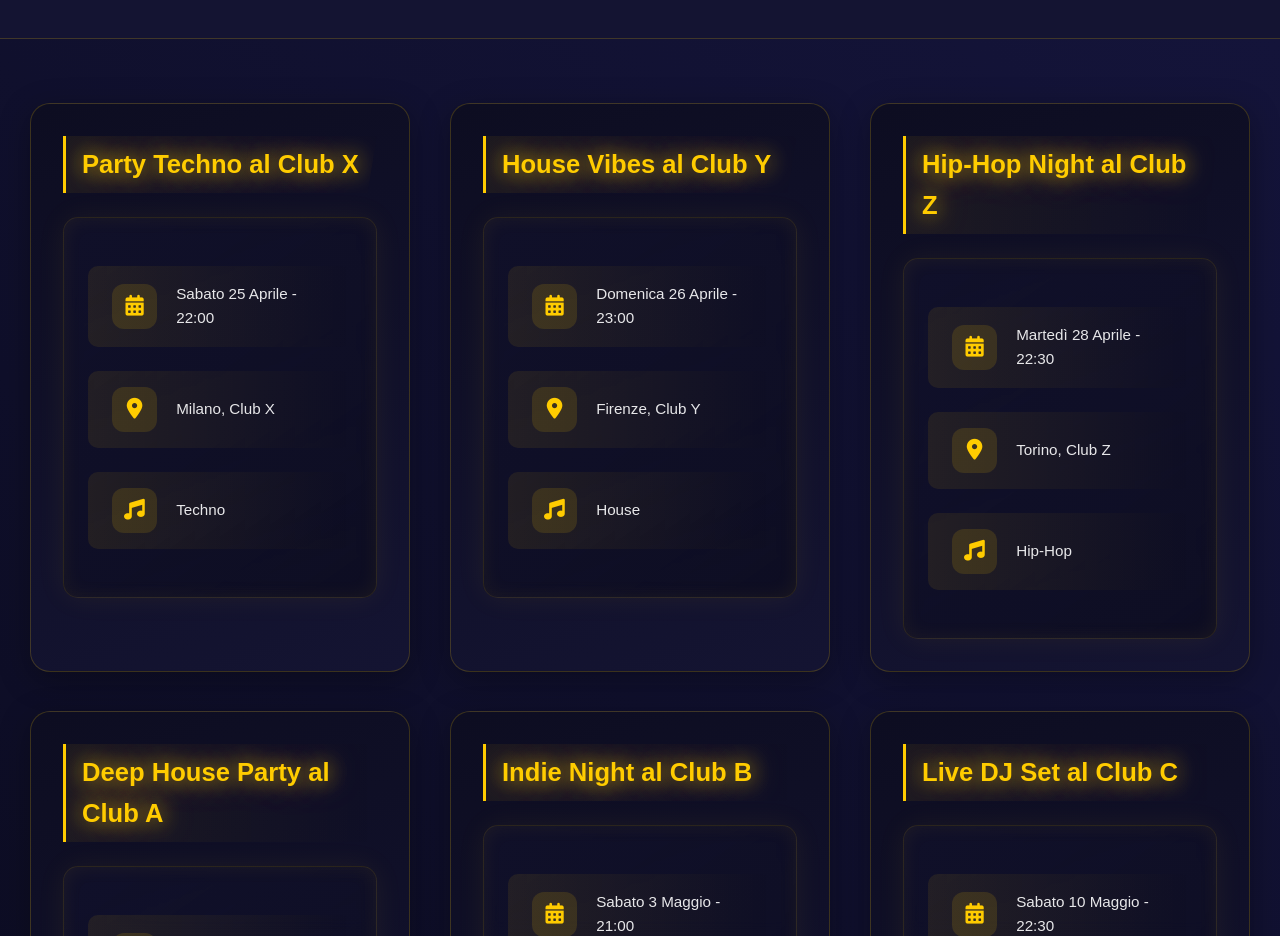
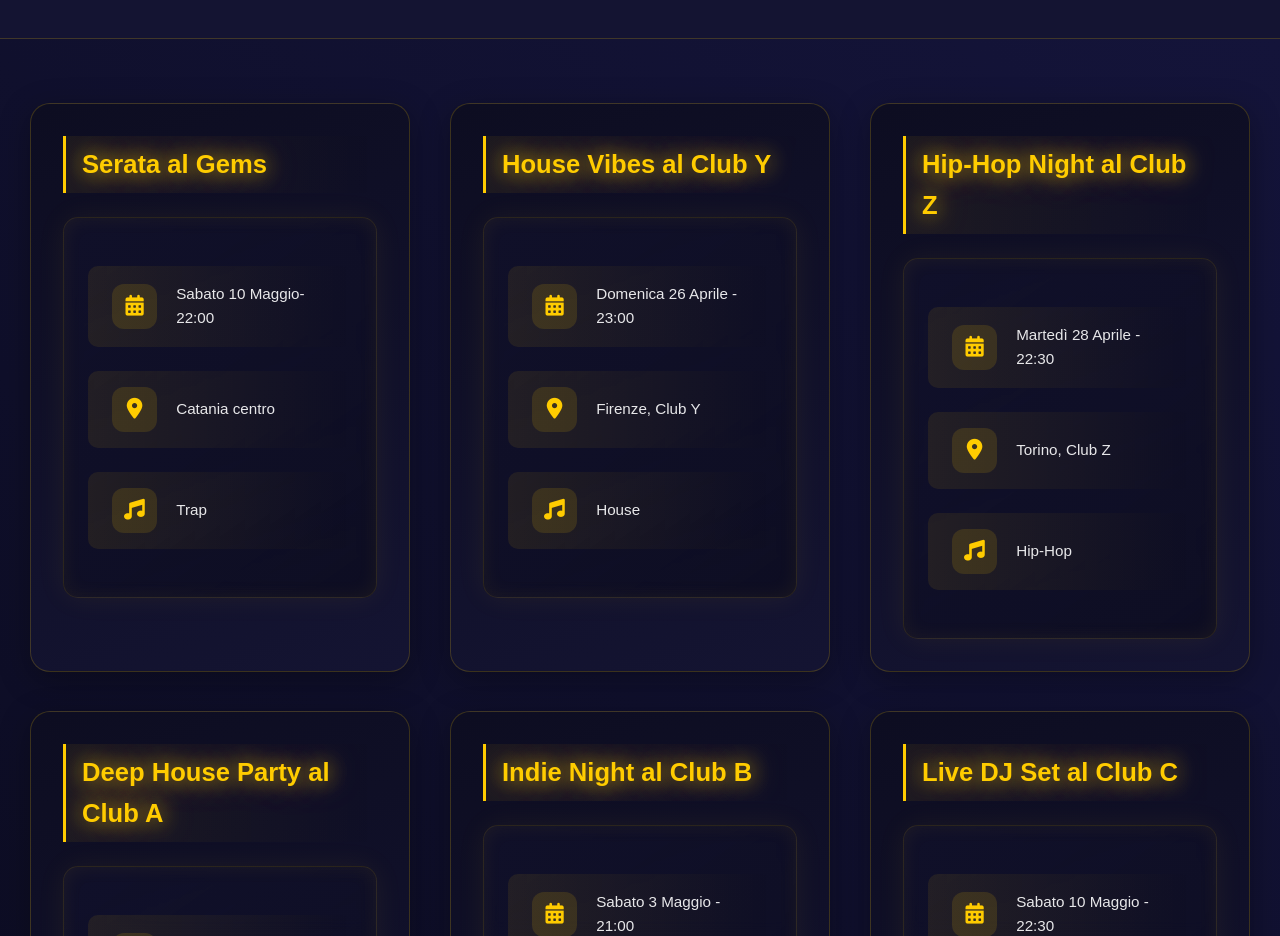
Before and after one commit to 26Giammy/26Giammy.github.io, a plain HTML site: page index.html in a window 1280 px wide. Shown: the part 860-1796 px from the top of the page. Drawn offline with Linux system fonts and the light colour scheme.

Commit message:
Update index.html

```diff
--- a/index.html
+++ b/index.html
@@ -378,26 +378,26 @@
     <section class="events-section">
       <div class="events-grid" id="events-container">
         <!-- Card Evento 1 -->
-        <div class="event-card" data-date="2025-04-25">
-          <h3 class="event-title">Party Techno al Club X</h3>
+        <div class="event-card" data-date="2025-05-10">
+          <h3 class="event-title">Serata al Gems</h3>
           <div class="event-body">
             <div class="event-detail">
               <div class="event-icon">
                 <i class="fas fa-calendar-alt"></i>
               </div>
-              <span>Sabato 25 Aprile - 22:00</span>
+              <span>Sabato 10 Maggio- 22:00</span>
             </div>
             <div class="event-detail">
               <div class="event-icon">
                 <i class="fas fa-map-marker-alt"></i>
               </div>
-              <span>Milano, Club X</span>
+              <span>Catania centro</span>
             </div>
             <div class="event-detail">
               <div class="event-icon">
                 <i class="fas fa-music"></i>
               </div>
-              <span>Techno</span>
+              <span>Trap</span>
             </div>
           </div>
         </div>
```
